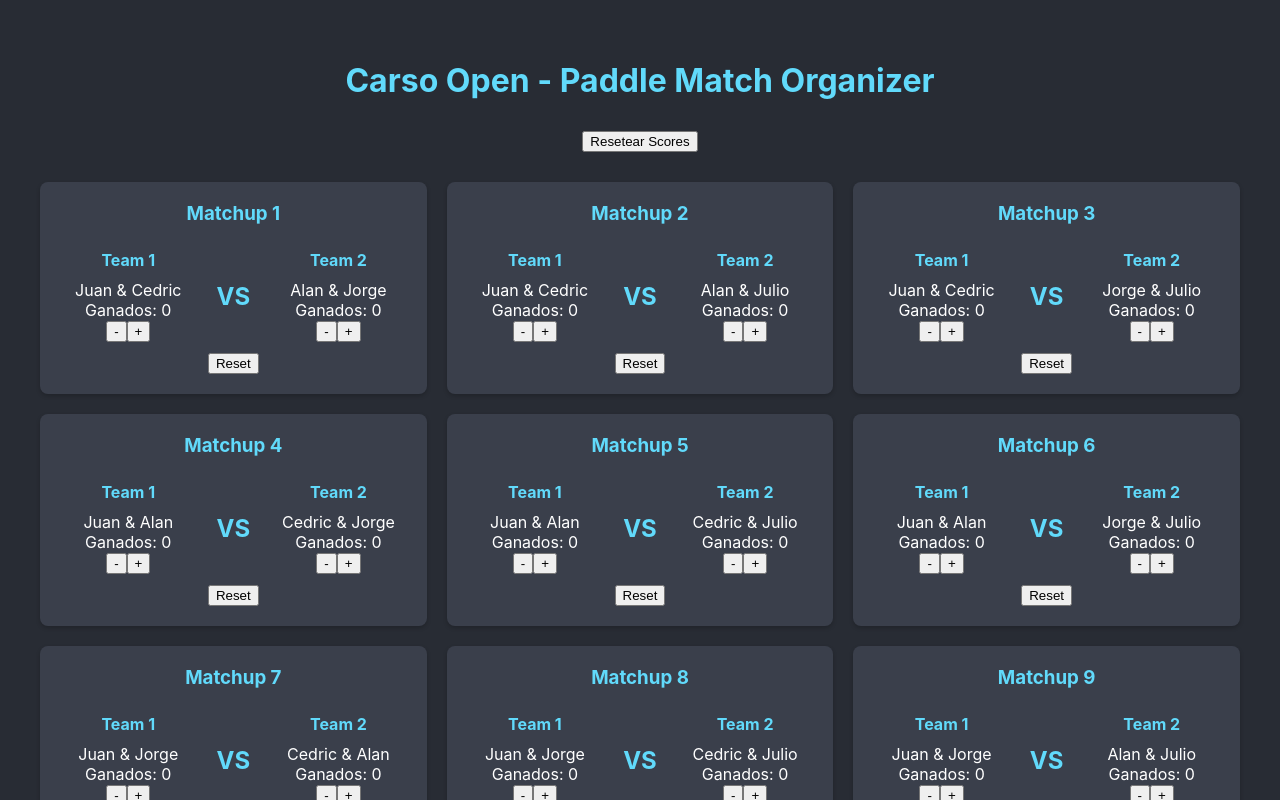
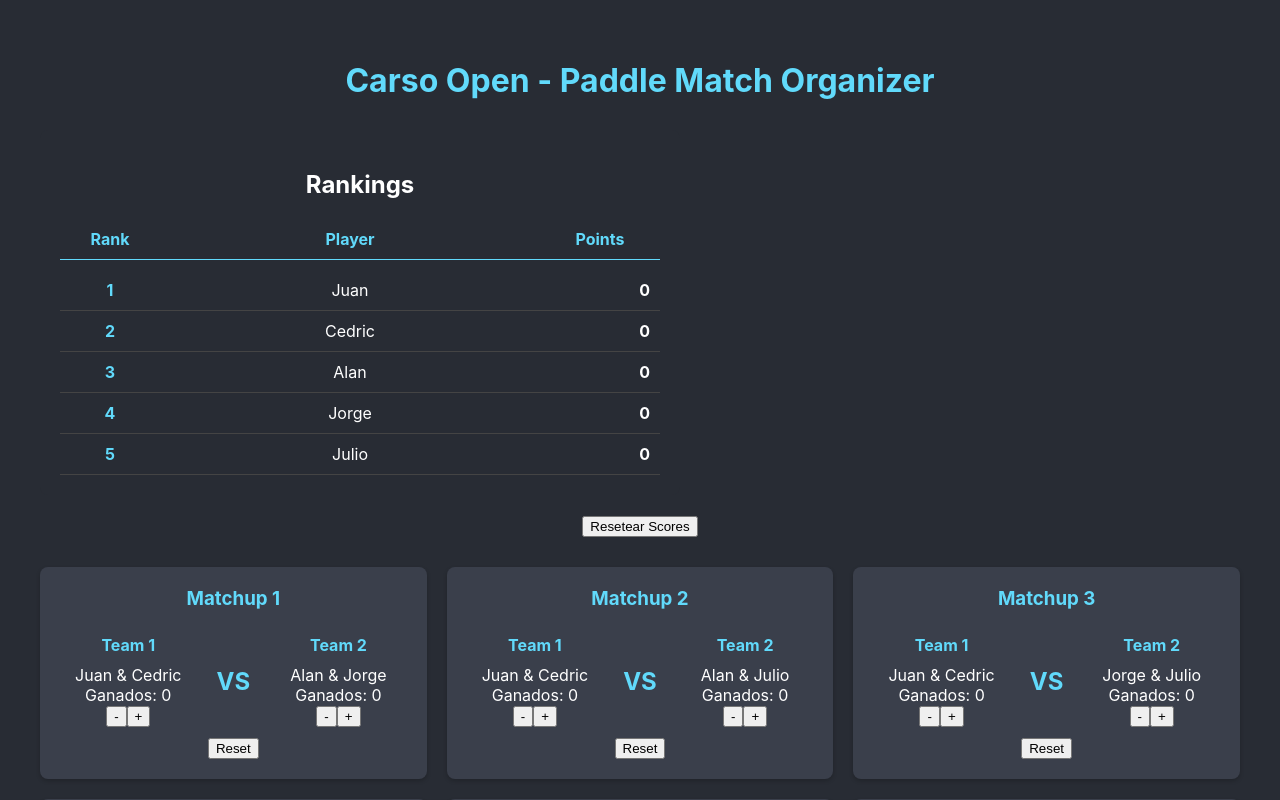
Before and after one commit to juanmjacobs/carso-open, a React (Create React App) app: page / in a window 1280 px wide. Shown: the top 800 px of the page. Built offline with nearby package versions, Linux system fonts and the light colour scheme.

Commit message:
add individual ranking

```diff
--- a/src/App.css
+++ b/src/App.css
@@ -104,3 +104,50 @@ p {
   margin: 0;
   font-size: 16px;
 }
+
+.rankings {
+  background-color: #282c34;
+  padding: 20px;
+  border-radius: 8px;
+  margin: 20px 0;
+  width: 100%;
+  max-width: 600px;
+}
+
+.rankings h2 {
+  color: white;
+  margin-bottom: 20px;
+  text-align: center;
+}
+
+.rankings-header {
+  display: grid;
+  grid-template-columns: 80px 1fr 100px;
+  padding: 10px;
+  color: #61dafb;
+  font-weight: bold;
+  border-bottom: 1px solid #61dafb;
+  margin-bottom: 10px;
+}
+
+.individual-ranking {
+  display: grid;
+  grid-template-columns: 80px 1fr 100px;
+  padding: 10px;
+  color: white;
+  border-bottom: 1px solid #444;
+}
+
+.individual-ranking:hover {
+  background-color: #363b45;
+}
+
+.individual-ranking .rank {
+  font-weight: bold;
+  color: #61dafb;
+}
+
+.individual-ranking .points {
+  text-align: right;
+  font-weight: bold;
+}
--- a/src/App.tsx
+++ b/src/App.tsx
@@ -1,6 +1,7 @@
 import React, { useState, useEffect } from "react";
 import "./App.css";
 import MatchupCard from "./components/MatchupCard";
+import Rankings from "./components/Rankings";
 
 interface Player {
   id: number;
@@ -61,6 +62,7 @@ function App() {
     <div className="App">
       <header className="App-header">
         <h1>Carso Open - Paddle Match Organizer</h1>
+        <Rankings players={PLAYERS} />
         <button
           className="reset-all-scores-button"
           onClick={() => {
--- /dev/null
+++ b/src/components/IndividualRanking.tsx
@@ -0,0 +1,19 @@
+import React from 'react';
+
+interface IndividualRankingProps {
+  name: string;
+  points: number;
+  rank: number;
+}
+
+const IndividualRanking: React.FC<IndividualRankingProps> = ({ name, points, rank }) => {
+  return (
+    <div className="individual-ranking">
+      <span className="rank">{rank}</span>
+      <span className="name">{name}</span>
+      <span className="points">{points}</span>
+    </div>
+  );
+};
+
+export default IndividualRanking;
--- /dev/null
+++ b/src/components/Rankings.tsx
@@ -0,0 +1,70 @@
+import React, { useEffect, useState } from 'react';
+import IndividualRanking from './IndividualRanking';
+
+interface Player {
+  id: number;
+  name: string;
+}
+
+interface RankingsProps {
+  players: Player[];
+}
+
+const Rankings: React.FC<RankingsProps> = ({ players }) => {
+  const [playerPoints, setPlayerPoints] = useState<{ [key: string]: number }>({});
+
+  useEffect(() => {
+    // Calculate points for each player
+    const points: { [key: string]: number } = {};
+
+    // Initialize points for all players
+    players.forEach(player => {
+      points[player.name] = 0;
+    });
+
+    // Calculate points from localStorage
+    for (let i = 0; i < localStorage.length; i++) {
+      const key = localStorage.key(i);
+      if (key?.startsWith('matchup-') && key.endsWith('-scores')) {
+        const scores = JSON.parse(localStorage.getItem(key) || '{}');
+        if(scores.team1) {
+          // Add points for each scoring point
+          points[players[0].name] += scores.team1;
+          points[players[1].name] += scores.team1;
+        }
+        if(scores.team2) {
+          points[players[2].name] += scores.team2;
+          points[players[3].name] += scores.team2;
+        }
+      }
+    }
+
+    setPlayerPoints(points);
+  }, [players]);
+
+  // Sort players by points
+  const sortedPlayers = [...players].sort((a, b) =>
+    (playerPoints[b.name] || 0) - (playerPoints[a.name] || 0)
+  );
+
+  return (
+    <div className="rankings">
+      <h2>Rankings</h2>
+      <div className="rankings-header">
+        <span className="rank">Rank</span>
+        <span className="name">Player</span>
+        <span className="points">Points</span>
+      </div>
+      {sortedPlayers.map((player, index) => (
+        <IndividualRanking
+          key={player.id}
+          name={player.name}
+          points={playerPoints[player.name] || 0}
+          rank={index + 1}
+        />
+      ))}
+    </div>
+  );
+};
+
+export default Rankings;
```
